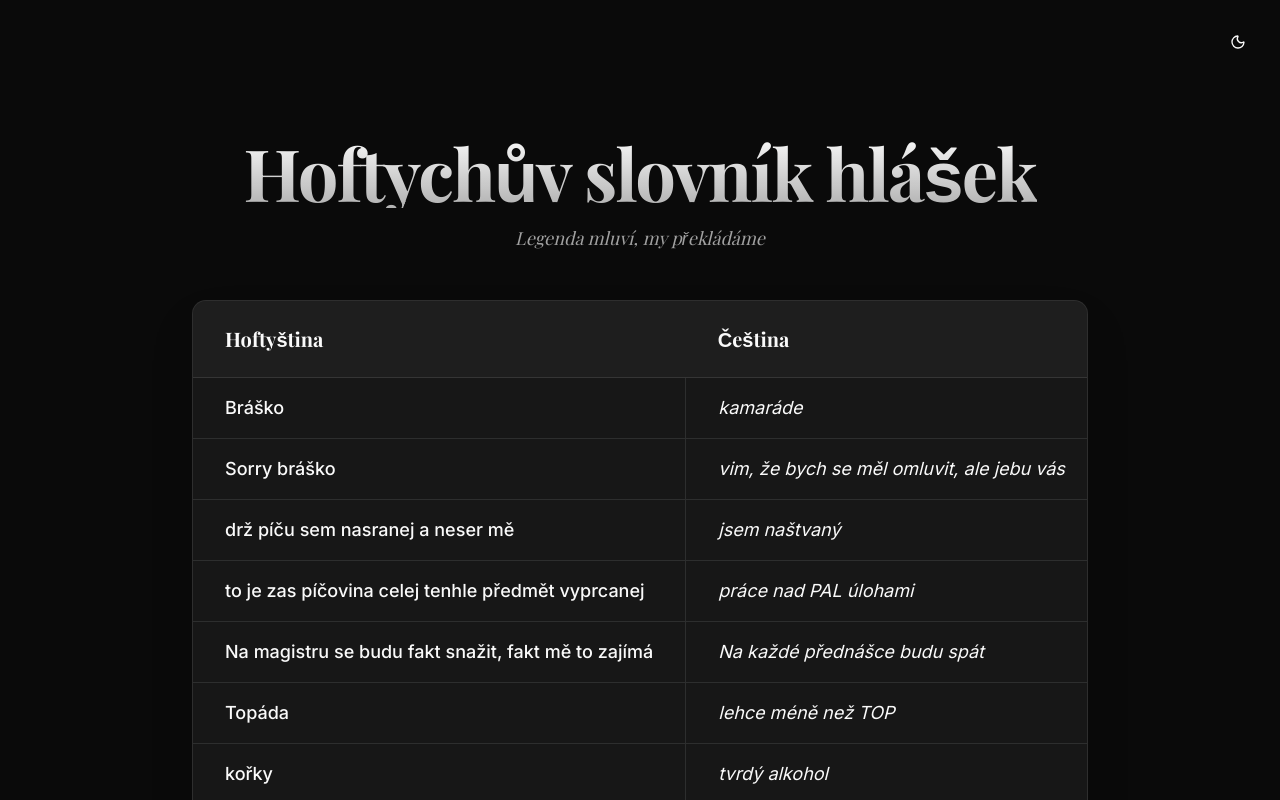
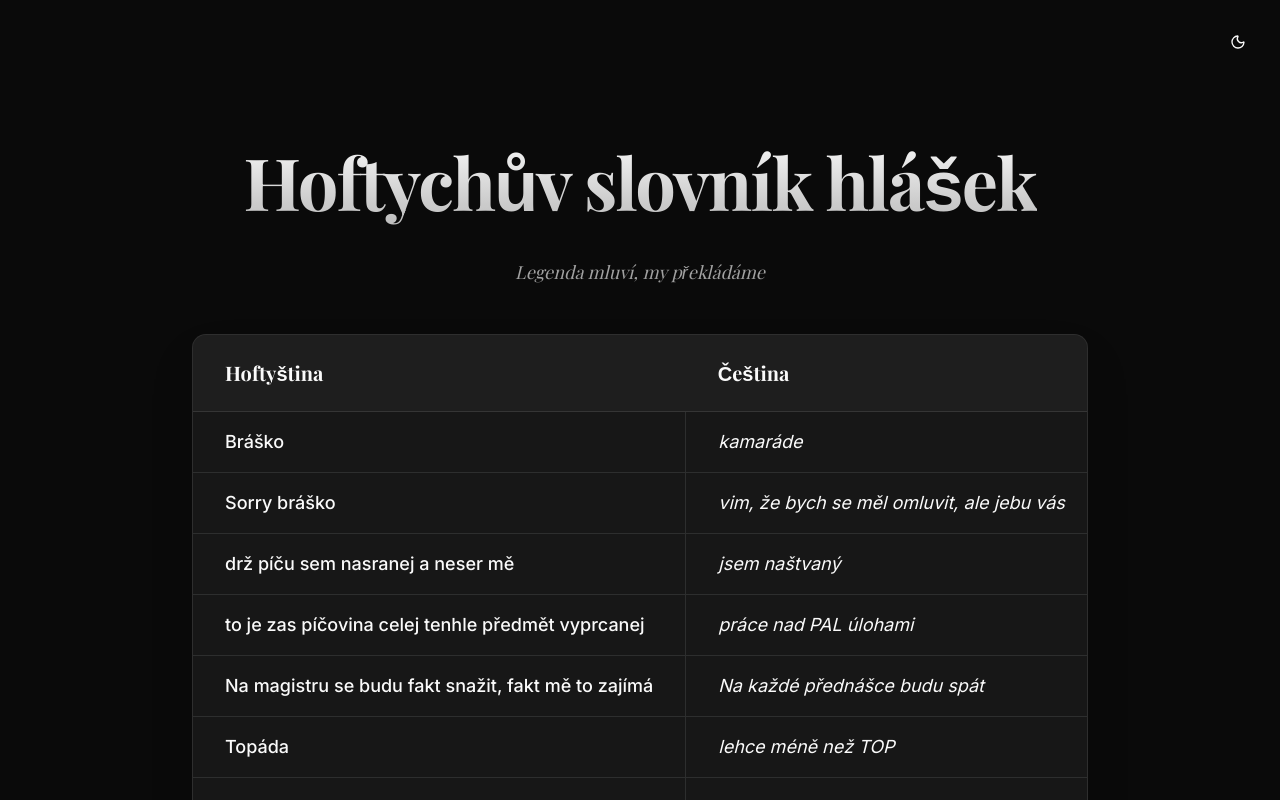
Before and after one commit to KSonny4/hoftychuvslovnik, a Next.js app: page / in a window 1280 px wide. Shown: the top 800 px of the page. Built offline with nearby package versions, Linux system fonts and the light colour scheme; a web font is replaced by a local one.

Commit message:
fix: headline clipping by adding padding and adjusting line-height

```diff
--- a/src/app/page.tsx
+++ b/src/app/page.tsx
@@ -18,7 +18,7 @@
       </div>
 
       <div className="text-center space-y-4 pt-10">
-        <h1 className="text-5xl md:text-7xl font-serif font-bold tracking-tight bg-gradient-to-b from-foreground to-foreground/70 bg-clip-text text-transparent">
+        <h1 className="text-5xl md:text-7xl font-serif font-bold tracking-tight bg-gradient-to-b from-foreground to-foreground/70 bg-clip-text text-transparent pb-4 leading-tight">
           Hoftychův slovník hlášek
         </h1>
         <p className="text-muted-foreground text-lg italic font-serif">
```
